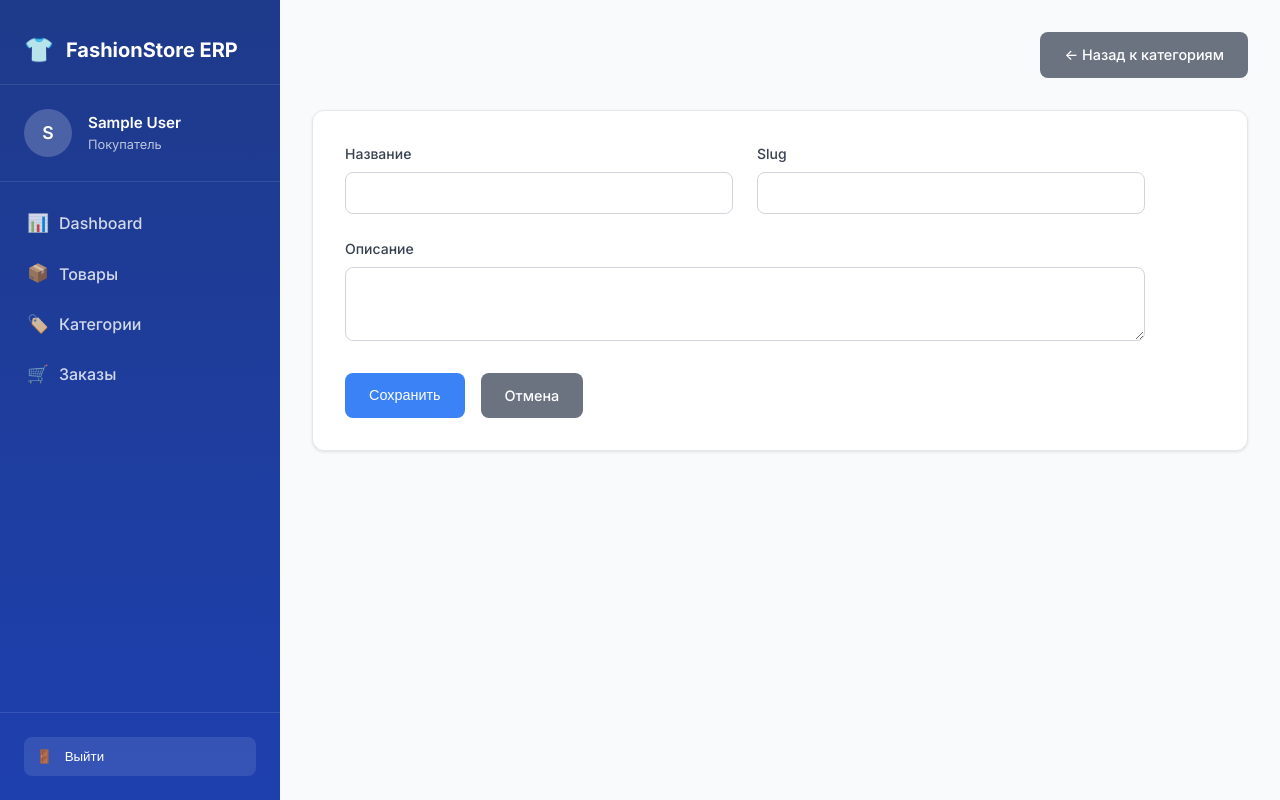
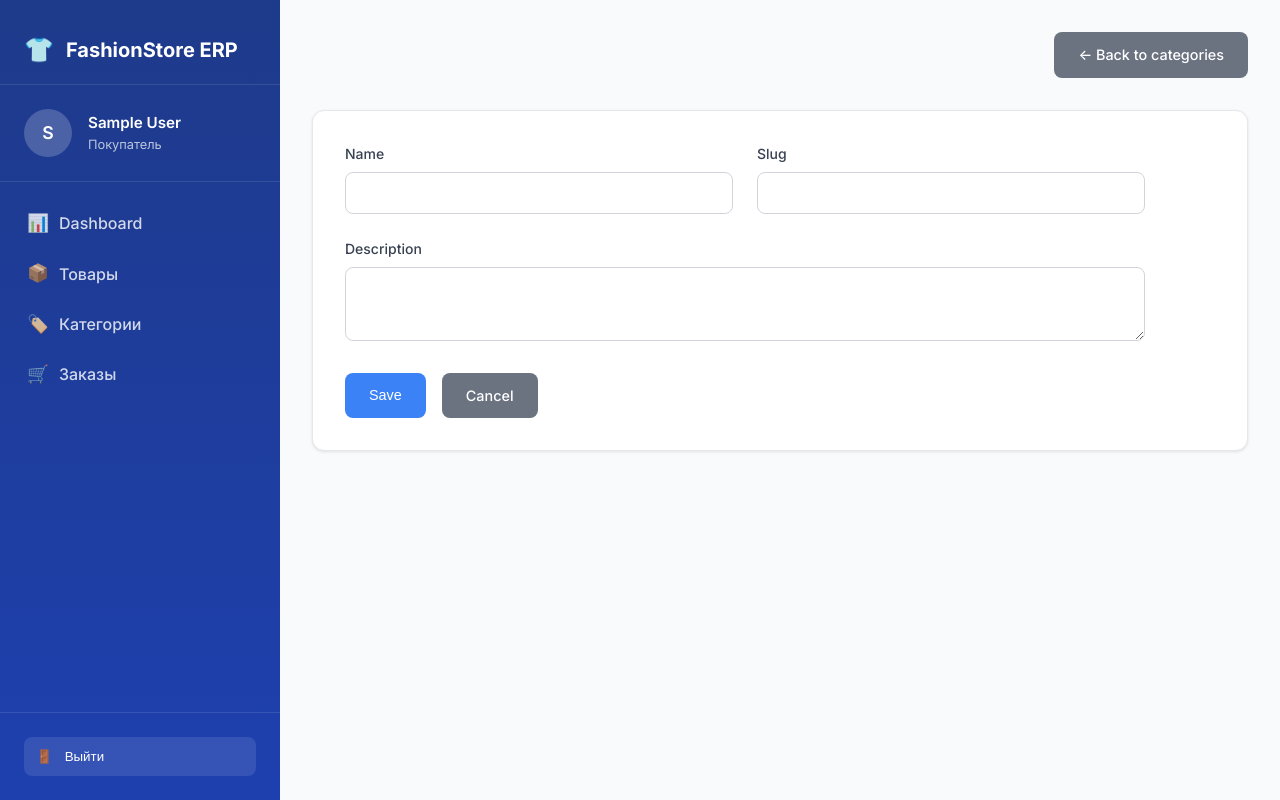
Before and after one commit to CLOUDYMAYN/fashion-cloud-crm, a Django app: template shop/templates/shop/admin_category_form.html in a window 1280 px wide. Run offline with Django 4.2, Linux system fonts and the light colour scheme; the template is opened without the code that fills it: values that come from a table or form of the project are taken from there, others are empty; the visitor is signed in with stand-in values (Sample User, id 1).

Commit message:
Update admin_category_form.html

```diff
--- a/shop/templates/shop/admin_category_form.html
+++ b/shop/templates/shop/admin_category_form.html
@@ -8,7 +8,7 @@
         <h1>{{ title }}</h1>
         <div class="header-actions">
             <a href="{% url 'shop:admin_categories' %}" class="btn btn-secondary">
-                ← Назад к категориям
+                ← Back to categories
             </a>
         </div>
     </div>
@@ -19,7 +19,7 @@
 
             <div class="form-grid">
                 <div class="form-group">
-                    <label for="{{ form.name.id_for_label }}" class="form-label">Название</label>
+                    <label for="{{ form.name.id_for_label }}" class="form-label">Name</label>
                     {{ form.name }}
                 </div>
 
@@ -30,7 +30,7 @@
             </div>
 
             <div class="form-group full-width">
-                <label for="{{ form.description.id_for_label }}" class="form-label">Описание</label>
+                <label for="{{ form.description.id_for_label }}" class="form-label">Description</label>
                 {{ form.description }}
             </div>
 
@@ -41,8 +41,8 @@
             {% endif %}
 
             <div class="form-actions">
-                <button type="submit" class="btn btn-primary">Сохранить</button>
-                <a href="{% url 'shop:admin_categories' %}" class="btn btn-secondary">Отмена</a>
+                <button type="submit" class="btn btn-primary">Save</button>
+                <a href="{% url 'shop:admin_categories' %}" class="btn btn-secondary">Cancel</a>
             </div>
         </form>
     </div>
```
